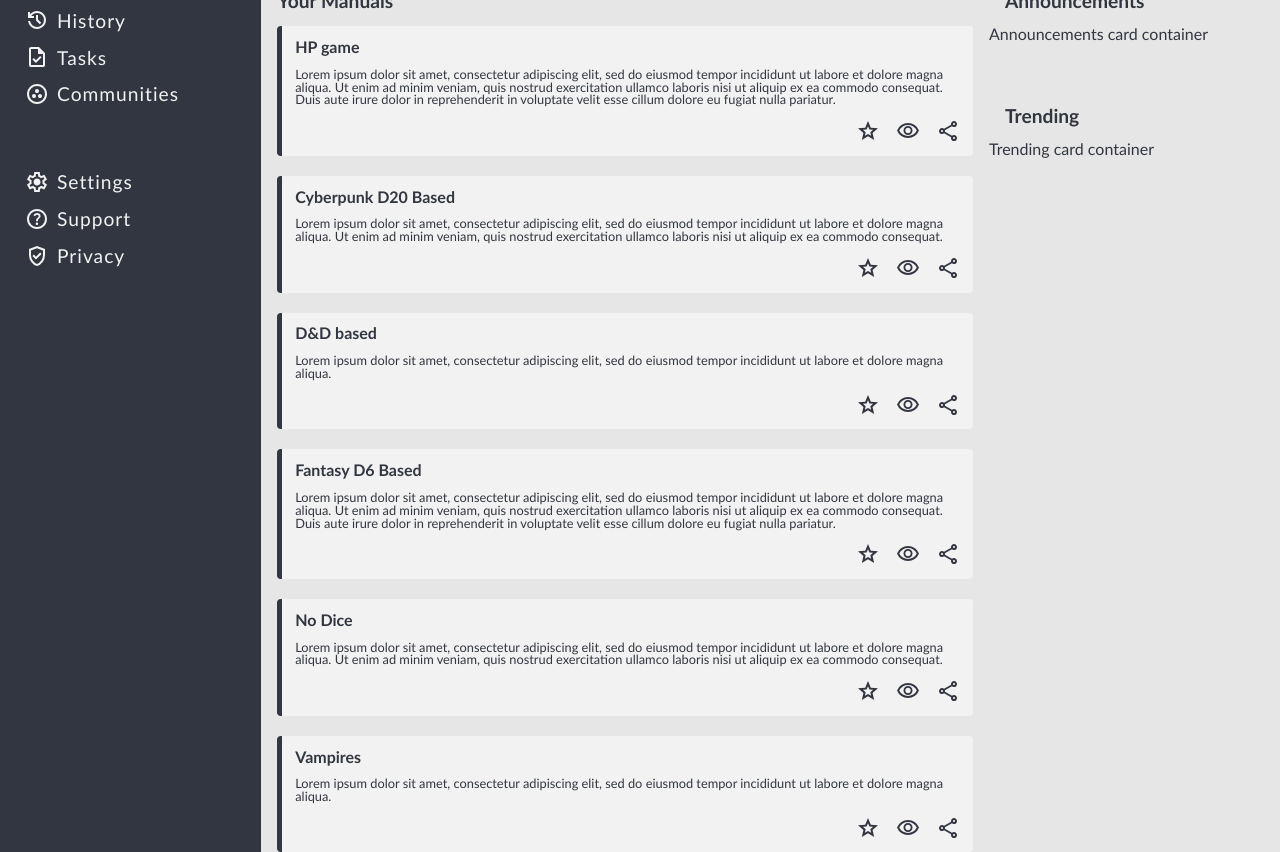
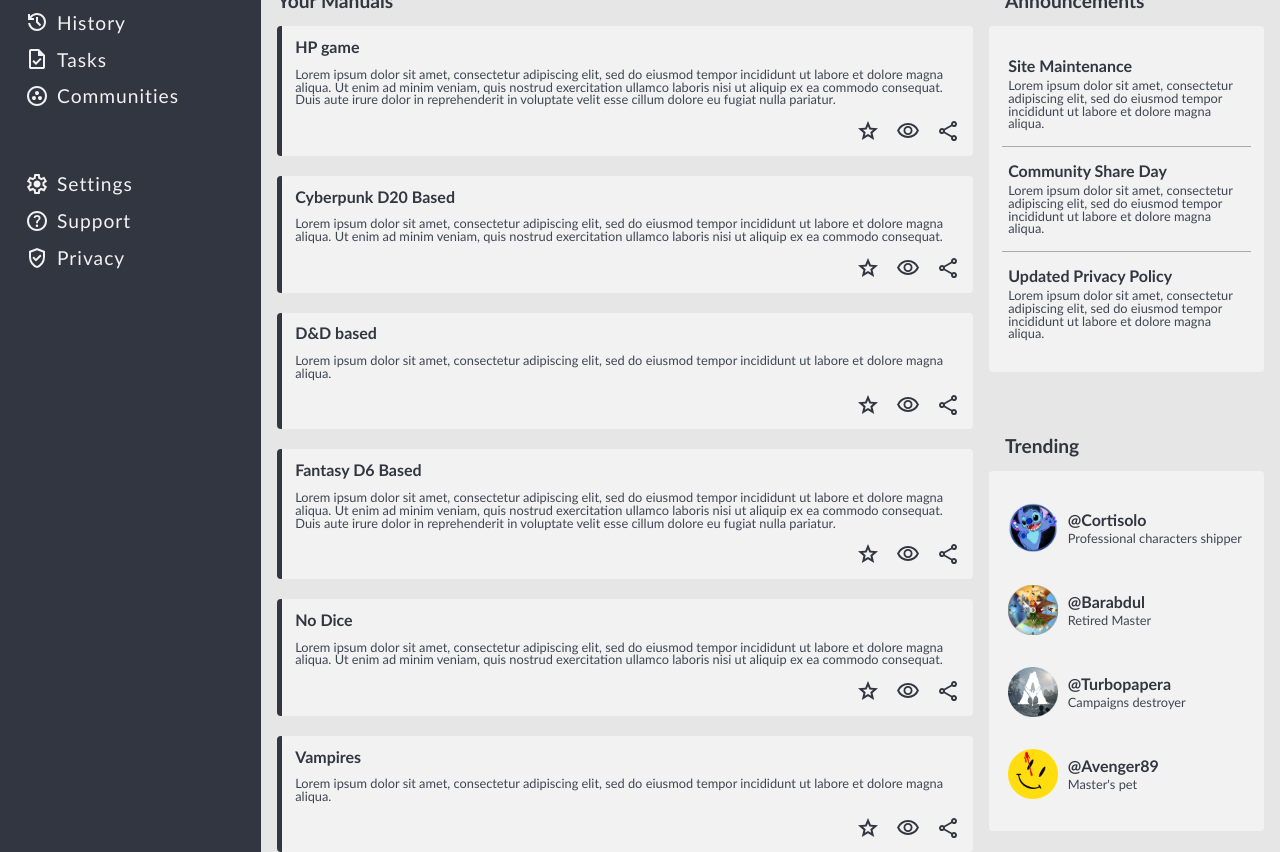
Before and after one commit to VexScythe/dashboard, a plain HTML site: page index.html in a window 1280 px wide. Shown: the part 238-1090 px from the top of the page. Drawn offline with nearby package versions, Linux system fonts and the light colour scheme.

Commit message:
feat: finish page desktop version

```diff
--- a/index.html
+++ b/index.html
@@ -178,13 +178,63 @@
                 <div class="main-right-annoucements-section">
                     <p class="main-right-annoucements-title">Announcements</p>
                     <div class="main-right-annoucements-card-container">
-                        Announcements card container
+                        <div class="announcement-card">
+                                <p class="announcement-top">Site Maintenance</p>
+                                <p class="announcement-main">
+                                    Lorem ipsum dolor sit amet, consectetur
+                                    adipiscing elit, sed do eiusmod tempor incididunt ut labore et
+                                    dolore magna aliqua.
+                                </p>
+                        </div>
+                        <div class="announcement-card central">
+                                <p class="announcement-top">Community Share Day</p>
+                                <p class="announcement-main">
+                                    Lorem ipsum dolor sit amet, consectetur
+                                    adipiscing elit, sed do eiusmod tempor incididunt ut labore et
+                                    dolore magna aliqua.
+                                </p>
+                        </div>
+                        <div class="announcement-card">
+                                <p class="announcement-top">Updated Privacy Policy</p>
+                                <p class="announcement-main">
+                                    Lorem ipsum dolor sit amet, consectetur
+                                    adipiscing elit, sed do eiusmod tempor incididunt ut labore et
+                                    dolore magna aliqua.
+                                </p>
+                        </div>
                     </div>
                 </div>
                 <div class="main-right-trending-section">
                     <p class="main-right-trending-title">Trending</p>
                     <div class="main-right-trending-card-container">
-                        Trending card container
+                        <div class="trending-card">
+                            <img alt="your avatar" src="./image/ava1.png" width="50px">
+                            <div class="trending-profile">
+                                <p class="trending-top">@Cortisolo</p>
+                                <p class="trending-bot">Professional characters shipper</p>
+                            </div>
+                        </div>
+                        <div class="trending-card">
+                            <img alt="your avatar" src="./image/ava2.png" width="50px">
+                            <div class="trending-profile">
+                                <p class="trending-top">@Barabdul</p>
+                                <p class="trending-bot">Retired Master</p>
+                            </div>
+                        </div>
+                        <div class="trending-card">
+                            <img alt="your avatar" src="./image/ava3.png" width="50px">
+                            <div class="trending-profile">
+                                <p class="trending-top">@Turbopapera</p>
+                                <p class="trending-bot">Campaigns destroyer</p>
+                            </div>
+                        </div>
+                        <div class="trending-card">
+                            <img alt="your avatar" src="./image/ava4.png" width="50px">
+                            <div class="trending-profile">
+                                <p class="trending-top">@Avenger89</p>
+                                <p class="trending-bot">Master's pet</p>
+                            </div>
+                        </div>
                     </div>
                 </div>
             </div>
--- a/style.css
+++ b/style.css
@@ -13,6 +13,7 @@
     --primary-color: #f2f2f2;
     --secondary-color: #313640;
     --tertiary-color: #e6e6e6;
+    --card-text-color: #3f4552;
     --letter-spacing: 1px;
     --border-radius: 4px;
     --element-border: 1px solid #aba9a9;
@@ -58,6 +59,21 @@ a:active {
     grid-row: 1 / 3;
     padding: 0 15px 0 25px;
     font-size: 1.2rem;
+}
+
+.dashboard-title {
+    position: sticky;
+    top: 2rem;
+}
+
+.dashboard-navlink-top {
+    position: sticky;
+    top: 8.6rem;
+}
+
+.dashboard-navlink-bot {
+    position: sticky;
+    top: 25.6rem;
 }
 
 .dashboard-container > ul > li:not(.title) {
@@ -246,6 +262,7 @@ a:active {
 }
 
 .card-main {
+    color: var(--card-text-color);
     max-height: 80%;
     white-space: wrap;
     overflow: hidden;
@@ -269,7 +286,6 @@ a:active {
 }
 
 .main-right-section {
-    /* width: 250px; */
     display: flex;
     flex-direction: column;
     gap: 2.5rem;
@@ -281,6 +297,75 @@ a:active {
     font-size: 1.2rem;
 }
 
+.main-right-annoucements-card-container {
+    background-color: var(--primary-color);
+    border-radius: var(--border-radius);
+    display: flex;
+    flex-direction: column;
+    align-items: flex-start;
+    justify-content: center;
+    padding: 1rem .8rem;
+    margin-right: 1rem;
+}
+
+.announcement-card {
+    display: flex;
+    flex-direction: column;
+    padding: 1rem .4rem;
+    gap: .3rem;
+}
+
+.central {
+    border-top: var(--element-border);
+    border-bottom: var(--element-border);
+}
+
+.announcement-top {
+    font-weight: bold;
+    font-size: 1rem;
+}
+
+.announcement-main {
+    color: var(--card-text-color);
+    font-size: .8rem;
+}
+
+.main-right-trending-card-container {
+    background-color: var(--primary-color);
+    border-radius: var(--border-radius);
+    display: flex;
+    flex-direction: column;
+    align-items: flex-start;
+    justify-content: center;
+    padding: 1rem .8rem;
+    margin-right: 1rem;
+    margin-bottom: 1rem;
+}
+
+.trending-card {
+    display: flex;
+    padding: 1rem .4rem;
+    gap: .3rem;
+    align-items: center;
+}
+
+.trending-profile {
+    display: flex;
+    flex-direction: column;
+    gap: .3rem;
+    margin-left: .3rem;
+}
+
+.trending-top {
+    font-weight: bold;
+    font-size: 1rem;
+}
+
+.trending-bot {
+    color: var(--card-text-color);
+    font-size: .8rem;
+}
+
 @media (max-width:1000px) {
     .header-buttons-container {
         flex-direction: column;
```
Also changed, not shown: image/ava1.png (added), image/ava2.png (added), image/ava3.png (added), image/ava4.png (added).
